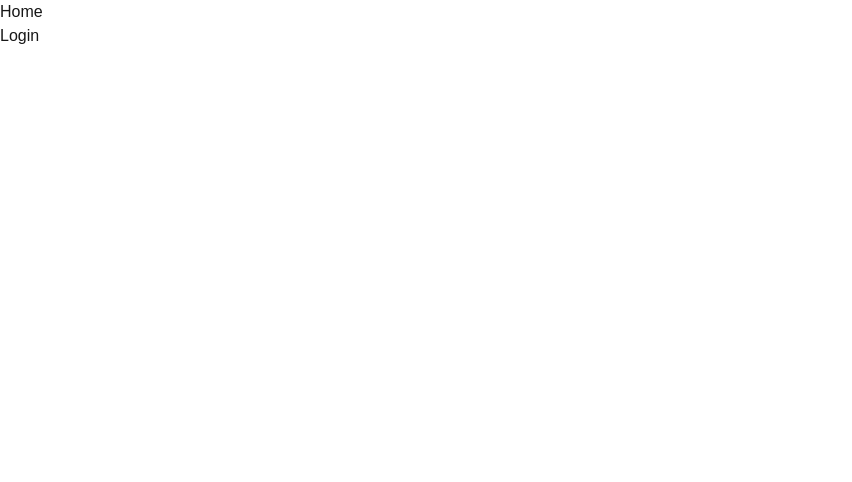
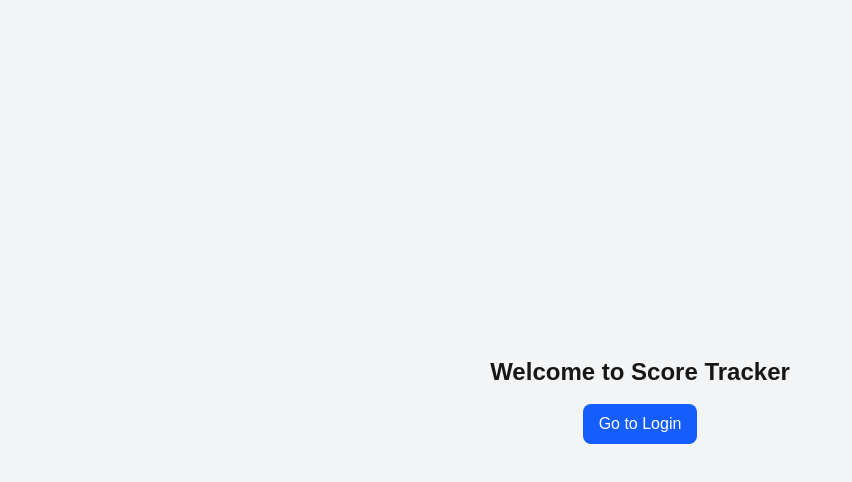
Before and after one commit to khushalpatil3055-cmyk/golf-charity-subscription-platform, a Next.js app: page / in a window 1280 px wide. Shown: the top 482 px of the page, without its empty margins (0-852 px from the left). Built offline with nearby package versions, Linux system fonts and the light colour scheme.

Commit message:
fix home page

```diff
--- a/src/app/page.tsx
+++ b/src/app/page.tsx
@@ -2,11 +2,16 @@ import Link from "next/link";
 
 export default function Home() {
   return (
-    <div>
-      <h1>Home</h1>
+    <div className="min-h-screen flex flex-col items-center justify-center bg-gray-100">
+      <h1 className="text-2xl font-semibold mb-4">
+        Welcome to Score Tracker
+      </h1>
 
-      <Link href="/login">
-        <button>Login</button>
+      <Link
+        href="/login"
+        className="bg-blue-600 text-white px-4 py-2 rounded-lg"
+      >
+        Go to Login
       </Link>
     </div>
   );
```
